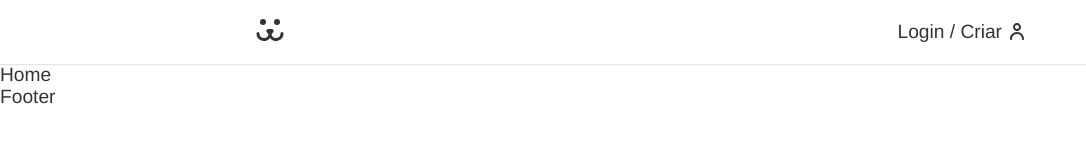
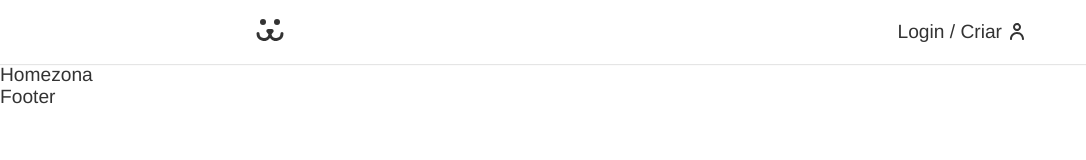
Before and after one commit to tlcrezende/frontend-react-dog, a React (Create React App) app: page / in a window 1280 px wide. Shown: the top 160 px of the page, without its empty margins (0-1086 px from the left). Built offline with nearby package versions, Linux system fonts and the light colour scheme.

Commit message:
testing commit new devise

```diff
--- a/src/Components/Home.js
+++ b/src/Components/Home.js
@@ -2,7 +2,7 @@ import React from 'react'
 
 const Home = () => {
   return (
-    <div>Home</div>
+    <div>Homezona</div>
   )
 }
 
```
